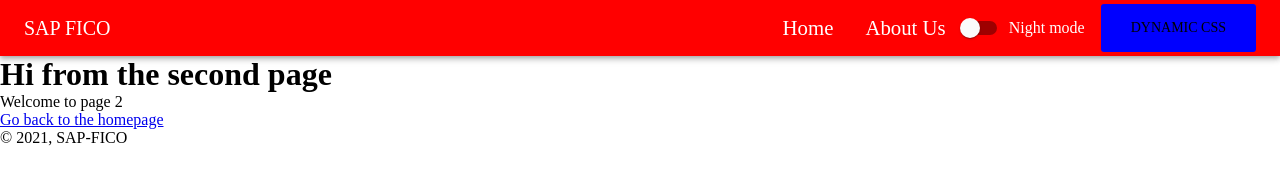
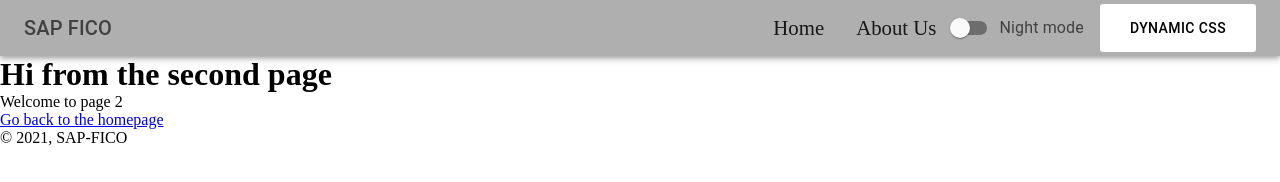
Before and after one commit to amandhunna/gatsby-learning, a Gatsby site: page /AboutUs in a window 1280 px wide. Built offline with nearby package versions, Linux system fonts and the light colour scheme; Gatsby itself is replaced by a stand-in of ours.

Commit message:
WIP: added context for theme color

```diff
--- /dev/null
+++ b/src/components/context.js
@@ -0,0 +1,7 @@
+import React from 'react';
+
+const defaultState = { dark: false };
+
+const ThemeContext = React.createContext(defaultState);
+
+export default ThemeContext;
--- a/src/components/header/Header.js
+++ b/src/components/header/Header.js
@@ -1,4 +1,4 @@
-import React from 'react';
+import React, { useContext } from 'react';
 import { Link } from "gatsby";
 import { createStyles, makeStyles } from '@material-ui/core/styles';
 import AppBar from '@material-ui/core/AppBar';
@@ -7,11 +7,13 @@ import Typography from '@material-ui/core/Typography';
 // import Button from '@material-ui/core/Button';
 // import IconButton from '@material-ui/core/IconButton';
 // import MenuIcon from '@material-ui/icons/Menu';
+// main
+import themeContext from './../../components/context';
 
 import Switch from './../switch/Switch';
 
 const useStyles = makeStyles((theme) => {
-console.log(theme)
+console.log(theme.palette.type, theme.palette.primary)
   return createStyles({
     root: {
       flexGrow: 1,
@@ -21,13 +23,13 @@ console.log(theme)
     },
     title: {
       flexGrow: 1,
-      color: `${theme.palette.text.primary}`,
+      color: `${theme.palette.primary}`,
     },
     appBar: {
-      background: 'red'
+      background: `${theme.palette.primary}`
     },
     toolbar: {
-      color: `${theme.palette.text.primary}`,
+      color: `${theme.palette.primary.dark}`,
     },
     link: {
       color: `${theme.palette.text.primary}`,
@@ -38,7 +40,8 @@ console.log(theme)
   })}
 );
 
-export default function Header() {
+export default function Header(props) {
+  const { themeType, setThemeType, setDarkState } = useContext(themeContext);
   const classes = useStyles();
   return (
     <div className={classes.root}>
@@ -52,7 +55,7 @@ export default function Header() {
           </Typography>
           <Link className={classes.link} to="/">Home</Link>
           <Link className={classes.link} to="/aboutUs/">About Us</Link>
-          <Switch />
+          <Switch value={themeType} setValue={setThemeType} setDarkState={setDarkState}/>
         </Toolbar>
       </AppBar>
     </div>
--- a/src/components/layout/Layout.js
+++ b/src/components/layout/Layout.js
@@ -1,60 +1,52 @@
-import React from "react"
-import PropTypes from "prop-types"
-import { useStaticQuery, graphql } from "gatsby"
-import useMediaQuery from '@material-ui/core/useMediaQuery';
+import React, { useState } from "react"
 import { createMuiTheme, ThemeProvider } from '@material-ui/core/styles';
-import CssBaseline from '@material-ui/core/CssBaseline';
+
+import ThemeContext from './../../components/context';
+
 
 import Header from "../header/Header";
 import './layout.css';
 
 const Layout = ({ children }) => {
-  const prefersDarkMode = useMediaQuery('(prefers-color-scheme: dark)');
+  const [themeType, setThemeType] = useState('default');
+  const [darkState, setDarkState] = useState(false);
 
-/*   const data = useStaticQuery(graphql`
-    query SiteTitleQuery {
-      site {
-        siteMetadata {
-          title
-        }
-      }
-    }
-  `)
- */
+  const palletType = darkState ? "dark" : "light";
 
-
-const theme = createMuiTheme({
+  const themeLight = createMuiTheme({
     palette: {
-    text: {
-      primary: "#FFFFFF"
-    }
-  },
-
-  typography: {
-    useNextVariants: true,
-    fontFamily: "Montserrat",
-    h3: {
-      fontSize: 33,
-      fontFamily: "Montserrat",
-      fontWeight: 300,
-      color: "#2882F8",
-      letterSpacing: "0.0075em",
-      verticalAlign: "middle",
-      alignItems: "center",
-      textAlign: "center"
+      type: palletType,
+      // text: {
+      //   primary: "#FFFFFF"
+      // },
+      primary: {
+        contrastText: "#fff",
+        dark: "#000000a0",
+        light: "yellow",
+        main: darkState? '#000000a0': "#afafaf",
       }
     }
   });
 
+  const handleThemeChange = () => {
+    setDarkState(!darkState);
+  };
+
+const theme = themeLight
+
+const contextValues = { themeType, setThemeType, darkState, setDarkState }
+
   return (
+    <ThemeContext.Provider value={contextValues} >
       <ThemeProvider theme={theme}>
-      <Header siteTitle={ `Title`} /> {/* data.site.siteMetadata?.title || */}
+          <Header siteTitle={`Title`} /> {/* data.site.siteMetadata?.title || */}
           <div>
             <main>{children}</main>
             <footer> © {new Date().getFullYear()}, {` `} SAP-FICO
             </footer>
           </div>
       </ThemeProvider>
+    </ThemeContext.Provider>
   )
 }
 
--- a/src/components/switch/Switch.js
+++ b/src/components/switch/Switch.js
@@ -14,7 +14,7 @@ const styledBy = (property, mapping) => (props) => mapping[props[property]];
 const styles = {
   root: {
     background: styledBy('color', {
-      default: 'blue',
+      default: 'white',
       dark: 'black',
     }),
     borderRadius: 3,
@@ -32,10 +32,12 @@ const StyledButton = withStyles(styles)(({ classes, color, ...other }) => (
   <Button className={classes.root} {...other} />
 ));
 
-export default function SwitchComp() {
-  const [color, setColor] = React.useState('default');
+export default function SwitchComp(props) {
+  const color = props.value;
+  const setColor = props.setValue;
 
   const handleChange = (event) => {
+    props.setDarkState(prev => !prev);
     setColor(event.target.checked ? 'dark' : 'default');
   };
 
--- a/src/pages/AboutUs.js
+++ b/src/pages/AboutUs.js
@@ -7,7 +7,7 @@ import SEO from "../components/seo";
 
 const AboutUs = () => (
   <Layout>
-    <SEO title="Page two" />
+    <SEO title="About Us" />
     <h1>Hi from the second page</h1>
     <p>Welcome to page 2</p>
     <Link to="/">Go back to the homepage</Link>
--- a/src/pages/index.js
+++ b/src/pages/index.js
@@ -8,7 +8,7 @@ const IndexPage = () => (
   <Layout>
     <SEO title="Home" />
     ONE
-    <Link to="/page-2/">Go to page 2</Link>
+    <Link to="/aboutUs/">Go to page 2</Link>
   </Layout>
 )
 
```
Lines whose indentation alone changed are shown as unchanged.
